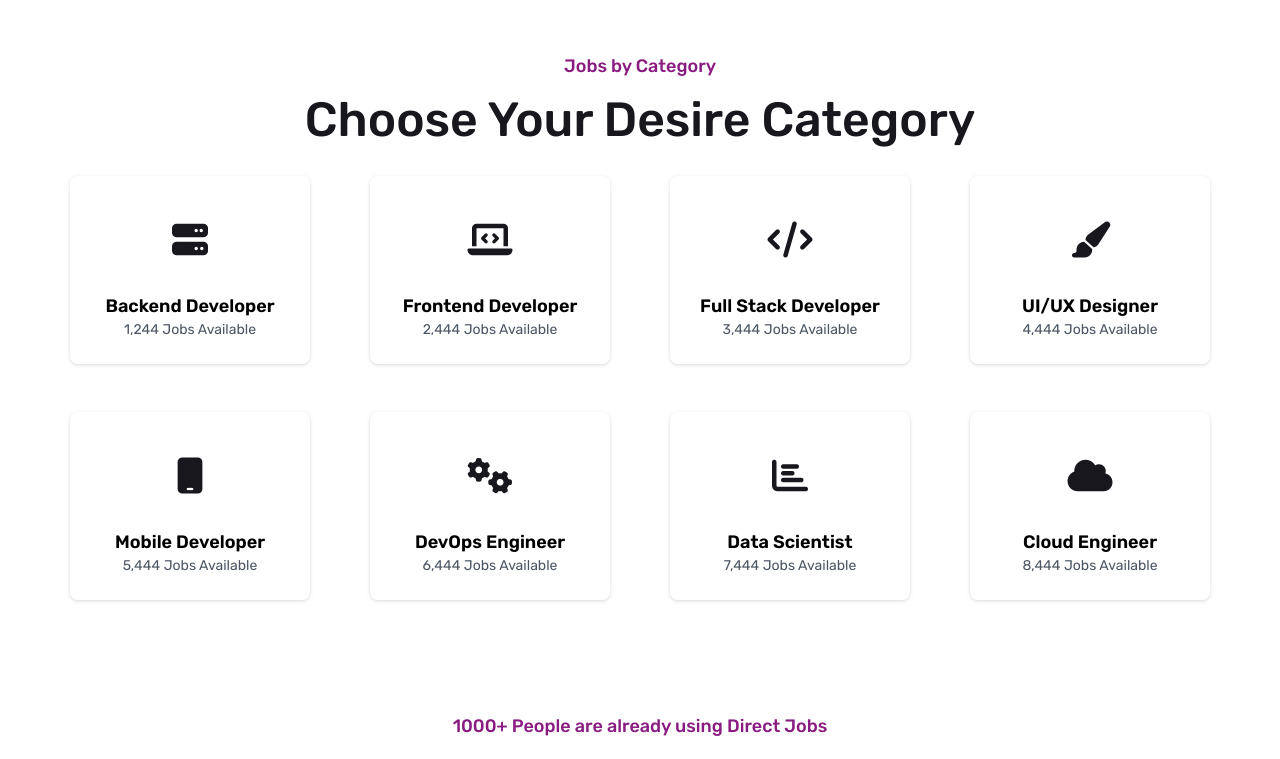
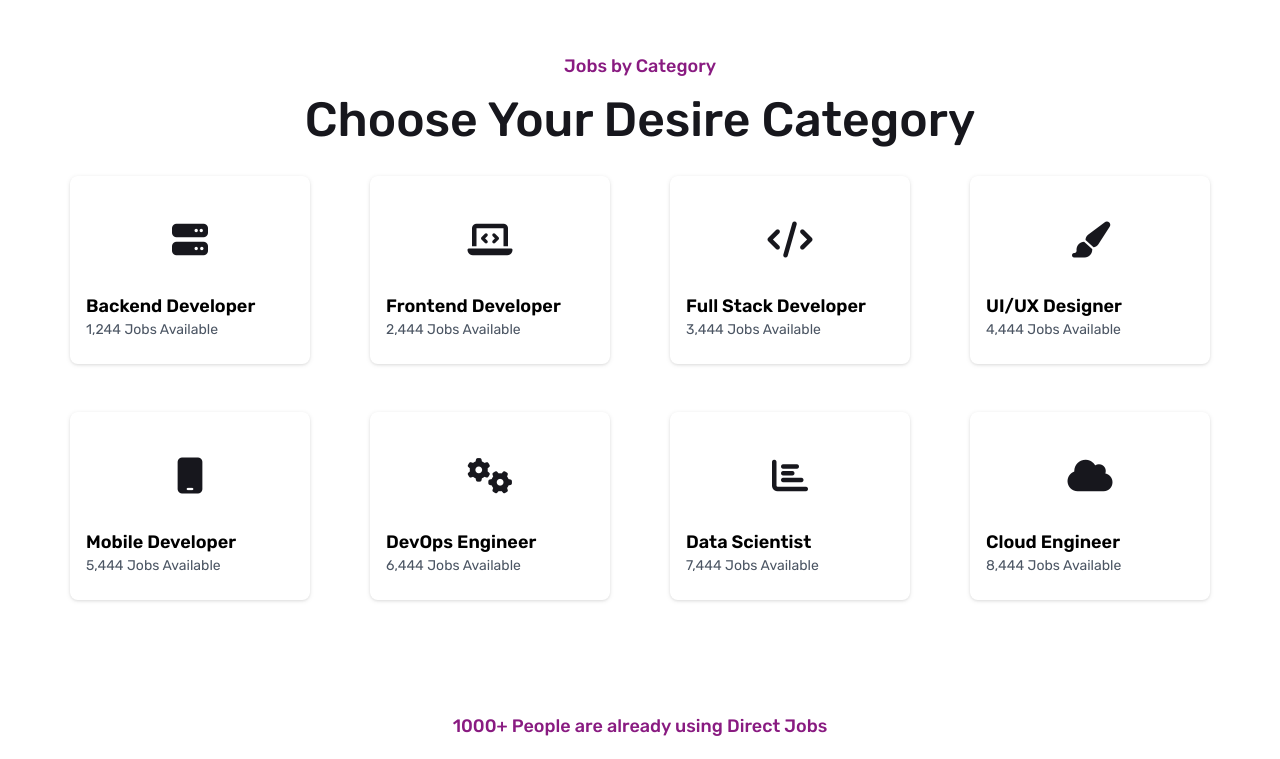
Before and after one commit to Deepesh2201/directjobs, a React (Vite) app: page / in a window 1280 px wide. Shown: the part 1680-2439 px from the top of the page. Built offline with nearby package versions, Linux system fonts and the light colour scheme.

Commit message:
category list responsive design

```diff
--- a/src/components/CategoryList/CategoryCard.jsx
+++ b/src/components/CategoryList/CategoryCard.jsx
@@ -1,14 +1,20 @@
-function CategoryCard({ name, faicon, color, jobs}) {
+function CategoryCard({ name, faicon, color, jobs }) {
     const jobsCount = jobs.toLocaleString();
     return (
-        <div className="group py-6 rounded-lg w-60 m-auto hover:drop-shadow-2xl drop-shadow bg-white transition-all ease-linear">
-            <div className={`mx-auto flex h-20 w-20 items-center justify-center rounded-full bg-[${color}] group-hover:bg-[color:var(--primary-color)] group-hover:text-white text-4xl group-hover:text-2xl delay-75 transition-all ease-linear`}>
+        <div className="flex gap-4 w-full sm:block group p-4 sm:py-6 rounded-lg sm:w-60 m-auto hover:drop-shadow-2xl drop-shadow bg-white transition-all ease-linear">
+            <div
+                className={`sm:mx-auto flex h-12 w-12 sm:h-20 sm:w-20 aspect-square items-center justify-center rounded-full bg-[${color}] group-hover:bg-[color:var(--primary-color)] group-hover:text-white text-2xl sm:text-4xl group-hover:text-2xl delay-75 transition-all ease-linear`}
+            >
                 <i className={`${faicon}`}></i>
             </div>
-            <h3 className="mt-3 text-lg font-semibold text-black">
-                {name}
-            </h3>
-            <p className="text-sm text-gray-600">{jobsCount} Jobs Available</p>
+            <div className="text-justify">
+                <h3 className="sm:mt-3 text-lg font-semibold text-black">
+                    {name}
+                </h3>
+                <p className="text-sm text-gray-600">
+                    {jobsCount} Jobs Available
+                </p>
+            </div>
         </div>
     );
 }
--- a/src/components/CategoryList/CategoryList.jsx
+++ b/src/components/CategoryList/CategoryList.jsx
@@ -14,7 +14,7 @@ function CategoryList({sectionId}) {
                 </div>
                 <div className="mt-8">
                     <div className="mx-auto max-w-7xl px-2 lg:px-8">
-                        <div className="grid grid-cols-1 gap-y-8 text-center sm:grid-cols-2 sm:gap-12 lg:grid-cols-4">
+                        <div className="grid grid-cols-1 gap-y-6 text-center sm:grid-cols-2 sm:gap-12 lg:grid-cols-4">
                             {catogoryListItems.map((item, index) => {
                                 return (
                                     <CategoryCard
--- a/src/components/Marquee/BrandsMarquee.jsx
+++ b/src/components/Marquee/BrandsMarquee.jsx
@@ -19,10 +19,10 @@ function BrandsMarquee({scrollToSection}) {
                         </Marquee>
                     </div>
                     <div className="text-xl lg:text-4xl my-2 lg:my-4 font-medium text-[color:var(--primary-color)]">80+ brands are hiring here</div>
-                    <div className="mt-8 delay-100 animate-bounce">
+                    <a href={scrollToSection} className="block mt-8 delay-100 animate-bounce">
                         <span className="block">Expore Jobs</span>
-                        <a href={scrollToSection} className="block fa-solid fa-angles-down"></a>
-                    </div>
+                        <i className="block fa-solid fa-angles-down"></i>
+                    </a>
                 </div>
             </div>
         </div>
```
